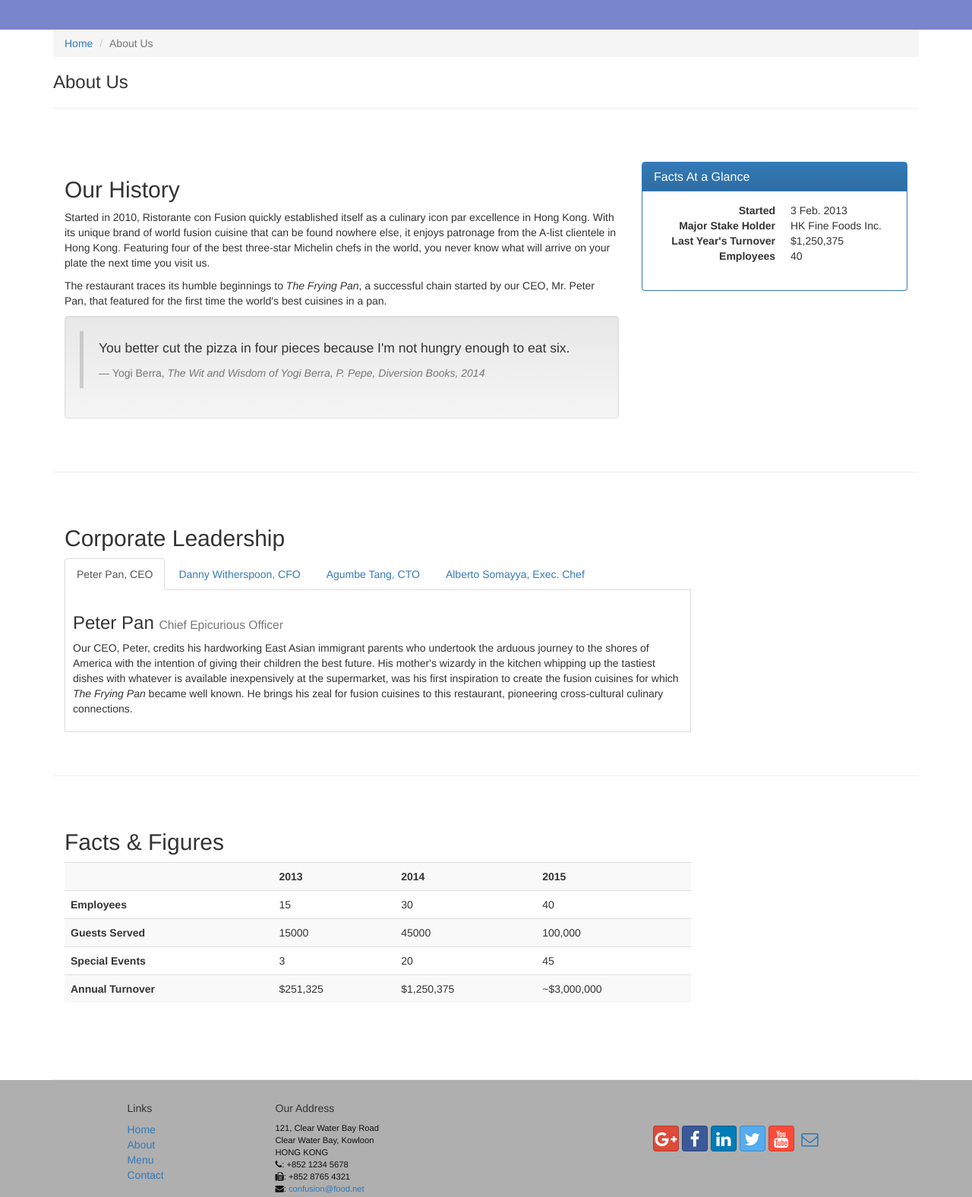
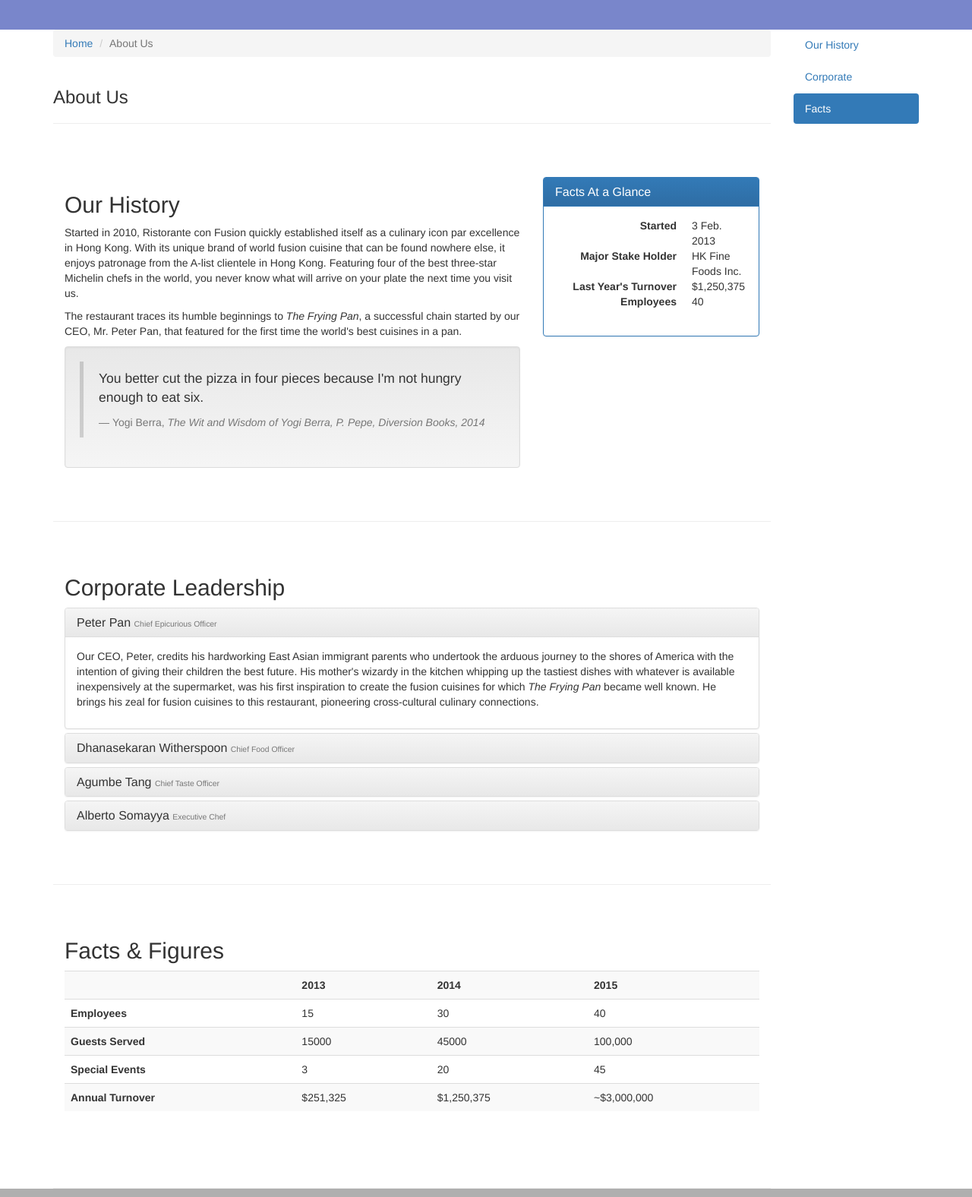
Before and after one commit to MGana/FullStack-Web-Development-Specialization, a plain HTML site: page Front-End Web UI Frameworks and Tools/conFusion/aboutus.html in a window 1280 px wide. Shown: the part 420-1996 px from the top of the page at 76% size. Drawn offline with nearby package versions, Linux system fonts and the light colour scheme.

Commit message:
Front-End Tools: week3 - Collapse, Accordion, Scrollspy and Affix

```diff
--- a/Front-End Web UI Frameworks and Tools/conFusion/aboutus.html
+++ b/Front-End Web UI Frameworks and Tools/conFusion/aboutus.html
@@ -23,7 +23,10 @@
     <![endif]-->
 </head>
 
-<body>
+<!-- To introduce the Scrollspy, I am going to go into the body and introduce the data target and the data offset here. -->
+<!-- This prepares the body to activate the scrollspy using the data-spy="scroll" attribute. The target of this is set using data-target="#myScrollspy" thus specifying that the element with the id myScrollspy will act as the scrollspy.-->
+<body data-spy="scroll" data-target="#myScrollspy" data-offset="200">
+
     <nav class="navbar navbar-inverse navbar-fixed-top" role="navigation">
         <div class="container">
             <div class="navbar-header">
@@ -82,21 +85,24 @@
     </header>
 
     <div class="container">
-        <div >
-            <div>
-                <ol class="breadcrumb">
+        <div class="row">
+            <div class="col-xs-12 col-sm-10">
+            <!-- we will nest the entire content of the web page into a row first, and move the existing content into a column with a column class of col-sm-10. The remaining two columns will be left for the nav.-->
+                <div class="row" >
+                    <div class="col-xs-12">
+                        <ul class="breadcrumb">
                             <li><a href="index.html">Home</a></li>
                             <li class="active">About Us</li>
-                </ol>
+                        </ul>
                     </div>
-            <div>
+                    <div class="col-xs-12">
                        <h3>About Us</h3>
                        <hr>
                     </div>
                 </div>
 
-        <div class="row row-content">
-            <div class="col-xs-12 col-sm-8">
+                <div id="history" class="row row-content">
+                    <div class="col-xs-12 col-sm-6 col-lg-8">
                         <h2>Our History</h2>
                         <p>Started in 2010, Ristorante con Fusion quickly established itself as a culinary icon par excellence in Hong Kong. With its unique brand of world fusion cuisine that can be found nowhere else, it enjoys patronage from the A-list clientele in Hong Kong.  Featuring four of the best three-star Michelin chefs in the world, you never know what will arrive on your plate the next time you visit us.</p>
                         <p>The restaurant traces its humble beginnings to <em>The Frying Pan</em>, a successful chain started by our CEO, Mr. Peter Pan, that featured for the first time the world's best cuisines in a pan.</p>
@@ -111,7 +117,7 @@
                             </blockquote>
                         </div>
                     </div>
-            <div class="col-xs-12 col-sm-4">
+                    <div class="col-xs-12 col-sm-6 col-lg-4 ">
                         <div class="panel panel-primary">
                             <div class="panel-heading">
                                 <h3 class="panel-title">Facts At a Glance</h3>
@@ -136,58 +142,79 @@
                 </div>
 
 
-        <div class="row row-content">
-            <div class="col-xs-12 col-sm-9">
+                <div id="corporate" class="row row-content">
+                    <div class="col-xs-12">
                         <h2>Corporate Leadership</h2>
 
-                <!-- there are specifying that the data toggle is a tab, so this way we know that we are activating the JavaScript component that enables support to the tab navigation. -->
-                <ul class="nav nav-tabs" role="tablist">
-                    <li role="presentation" class="active">
-                    <a href="#peter" aria-controls="peter"
-                     role="tab" data-toggle="tab">Peter Pan, CEO</a></li>
-                    <li role="presentation"><a href="#danny"
-                     aria-controls="danny" role="tab"
-                     data-toggle="tab">Danny Witherspoon, CFO</a></li>
-                    <li role="presentation"><a href="#agumbe"
-                     aria-controls="agumbe" role="tab"
-                     data-toggle="tab">Agumbe Tang, CTO</a></li>
-                    <li role="presentation"><a href="#alberto"
-                     aria-controls="alberto" role="tab"
-                     data-toggle="tab">Alberto Somayya, Exec. Chef</a></li>
-                </ul>
+                        <!-- I have now replaced the tab content with a div with the class panel group.
+                        So anything inside, all the panels inside will now form a group of panels and such that the spacing between them
+                        is adjusted appropriately. And we can then apply the accordion to this group of panels here. -->
+                        <div class="panel-group" id="accordion" role="tablist" aria-multiselectable="true">
 
-                <div class="tab-content">
-                    <!--for this class, aside from tab-pane I have also specified the fade and the in.
-                    fade meaning that when you transition to this tab, then this tab will fade in,.
-                    So we introduce some transitions into the web page so that when you're navigating to different parts,
-                    the navigation, the movement looks fluid on the screen.
-                    The in part is to identify that this tab should be left open when the user first navigates to this part of the webpage.-->
-                    <div role="tabpanel" class="tab-pane fade in active" id="peter">
-                        <h3>Peter Pan <small>Chief Epicurious Officer</small></h3>
+                            <div class="panel panel-default">
+                                <div class="panel-heading" role="tab" id="headingPeter">
+                                    <h3 class="panel-title">
+                                        <a role="button" data-toggle="collapse" data-parent="#accordion" href="#peter" aria-expanded="true" aria-controls="peter">
+                                        Peter Pan <small>Chief Epicurious Officer</small></a>
+                                    </h3>
+                                </div>
+                                <div role="tabpanel" class="panel-collapse collapse in" id="peter"    aria-labelledby="headingPeter">
+                                    <div class="panel-body">
                                         <p>Our CEO, Peter, credits his hardworking East Asian immigrant parents who undertook the arduous journey to the shores of America with the intention of giving their children the best future. His mother's wizardy in the kitchen whipping up the tastiest dishes with whatever is available inexpensively at the supermarket, was his first inspiration to create the fusion cuisines for which <em>The Frying Pan</em> became well known. He brings his zeal for fusion cuisines to this restaurant, pioneering cross-cultural culinary connections.</p>
                                     </div>
-                    <!-- Only the first tab pane will have the in and active classes specified
-                    to indicate that the content should be visible on the web page by default -->
-                    <div role="tabpanel" class="tab-pane fade" id="danny">
-                        <h3>Dhanasekaran Witherspoon <small>Chief Food Officer</small></h3>
+                                </div>
+                            </div>
+                            <!-- in this panel, you can notice that I have the div for the panel and then after that, I have introduced the inner div for the panel heading. So this is the typical structure that we have seen for panels, where panel headings earlier. Now inside that, I am using the h3 class, which I have turned into a panel title. So this contains the name of the Cu. Now in order to turn this panel title in to a control for the accordion class so that when you click on the link there or the name of the CEO there, then the panel will open and close so the collapse feature will be introduced there. For that, I am introducing an A tag here. Now inside the A tag, I am applying the data toggle as collapse and the data-parent, I am pointing to the accordion, which I have introduced earlier, the panel group whose ID is accordion. So that's the data parent for it -->
+
+                            <!-- I have introduced another div there with the class panel collapse and collapse and in. Which means that this particular panel will be opened when the webpage is first rendered. So whatever content is there inside will be displayed on the web page when you first visit the web page. This panel can be turned on and off by using the collapse class there.-->
+
+                            <div class="panel panel-default">
+                                <div class="panel-heading" role="tab" id="headingDanny">
+                                    <h3 class="panel-title">
+                                        <a class="collapsed" role="button" data-toggle="collapse" data-parent="#accordion" href="#danny" aria-expanded="false" aria-controls="danny">
+                                            Dhanasekaran Witherspoon <small>Chief Food Officer</small></a>
+                                    </h3>
+                                </div>
+                                <!-- in class not implemented here -->
+                                <div role="tabpanel" class="panel-collapse collapse" id="danny"    aria-labelledby="headingDanny">
+                                    <div class="panel-body">
                                         <p>Our CFO, Danny, as he is affectionately referred to by his colleagues, comes from a long established family tradition in farming and produce. His experiences growing up on a farm in the Australian outback gave him great appreciation for varieties of food sources. As he puts it in his own words, <em>Everything that runs, wins, and everything that stays, pays!</em></p>
                                     </div>
-                    <div role="tabpanel" class="tab-pane fade" id="agumbe">
-                        <h3>Agumbe Tang <small>Chief Taste Officer</small></h3>
+                                </div>
+                            </div>
+                            <div class="panel panel-default">
+                                <div class="panel-heading" role="tab" id="headingAgumbe">
+                                    <h3 class="panel-title">
+                                        <a class="collapsed" role="button" data-toggle="collapse" data-parent="#accordion" href="#agumbe" aria-expanded="false" aria-controls="agumbe">
+                                            Agumbe Tang <small>Chief Taste Officer</small></a>
+                                    </h3>
+                                </div>
+                                <div role="tabpanel" class="panel-collapse collapse" id="agumbe"    aria-labelledby="headingAgumbe">
+                                    <div class="panel-body">
                                         <p>Blessed with the most discerning gustatory sense, Agumbe, our CFO, personally ensures that every dish that we serve meets his exacting tastes. Our chefs dread the tongue lashing that ensues if their dish does not meet his exacting standards. He lives by his motto, <em>You click only if you survive my lick.</em></p>
                                     </div>
-                    <div role="tabpanel" class="tab-pane fade" id="alberto">
-                        <h3>Alberto Somayya <small>Executive Chef</small></h3>
+                                </div>
+                            </div>
+                            <div class="panel panel-default">
+                                <div class="panel-heading" role="tab" id="headingAlberto">
+                                    <h3 class="panel-title">
+                                        <a class="collapsed" role="button" data-toggle="collapse" data-parent="#accordion" href="#alberto" aria-expanded="false" aria-controls="alberto">
+                                            Alberto Somayya <small>Executive Chef</small></a>
+                                    </h3>
+                                </div>
+                                <div role="tabpanel" class="panel-collapse collapse" id="alberto"    aria-labelledby="headingAlberto">
+                                    <div class="panel-body">
                                         <p>Award winning three-star Michelin chef with wide International experience having worked closely with whos-who in the culinary world, he specializes in creating mouthwatering Indo-Italian fusion experiences. He says, <em>Put together the cuisines from the two craziest cultures, and you get a winning hit! Amma Mia!</em></p>
                                     </div>
                                 </div>
                             </div>
-             <div class="col-xs-12 col-sm-3">
-                <p style="padding:20px;"></p>
+
                         </div>
                     </div>
-       <div class="row row-content">
-            <div class="col-xs-12 col-sm-9">
+
+               </div>
+               <div id="facts" class="row row-content">
+                    <div class="col-xs-12">
                         <h2>Facts &amp; Figures</h2>
                         <div class="table-responsive">
                         <table class="table table-striped">
@@ -224,12 +251,25 @@
                         </table>
                         </div>
                     </div>
-             <div class="col-xs-12 col-sm-3">
-                <p style="padding:20px;"></p>
+
+               </div>
+
+            </div>
+
+
+            <!-- here you see that I have now a nav class remember that the scroll spy works only when you use it on a nav element there. So here I have a nav class for which I have introduced the classes as hidden access, meaning that this nav element is going to be hidden when I am viewing the webpage on an extra small screen. So I don't need the scroll spire on extra small screens. For small to large screens, this Scrollspy is going to occupy two columns. So recall that we just created two empty columns on the right side, so that is what I'm going to make use of for the Scrollspy-->
+            <nav class="hidden-xs col-sm-2" id="myScrollspy">
+                <ul class="nav nav-pills nav-stacked" data-spy="affix" data-offset-top="400">
+                    <li><a href="#history">Our History</a></li>
+                    <li><a href="#corporate">Corporate</a></li>
+                    <li><a href="#facts">Facts</a></li>
+                </ul>
+            </nav>
+
+
         </div>
     </div>
 
-    </div>
 
     <footer class="row-footer">
         <div class="container">
--- a/Front-End Web UI Frameworks and Tools/conFusion/css/mystyles.css
+++ b/Front-End Web UI Frameworks and Tools/conFusion/css/mystyles.css
@@ -74,3 +74,8 @@ to give a clean tab like appearance.*/
     border-bottom: 1px solid #ddd;
     padding: 10px;
 }
+
+/* to support the affix */
+.affix {
+    top:100px;
+}
```
Lines whose indentation alone changed are shown as unchanged.
